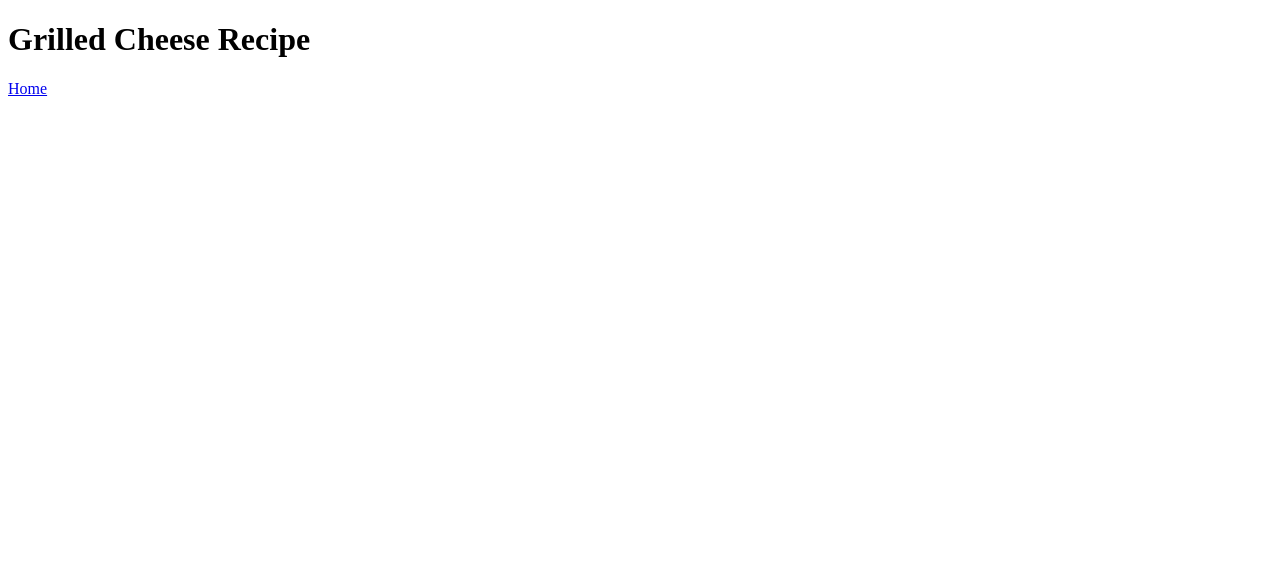
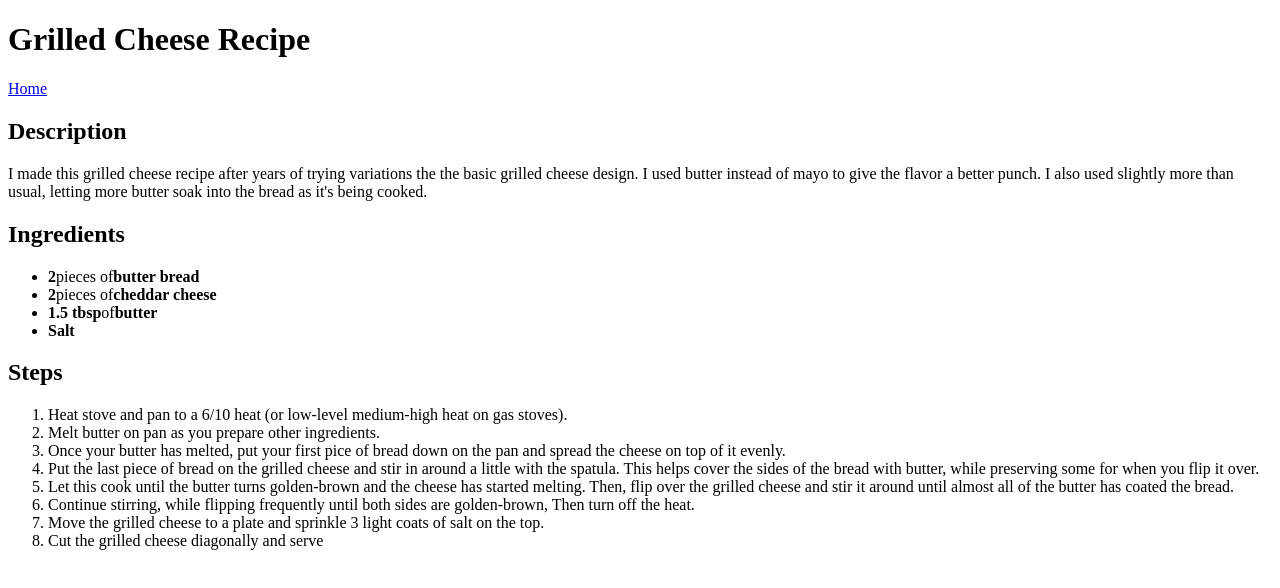
Before and after one commit to polystyrene-foam/odin-recipes, a plain HTML site: page recipes/grilled-cheese.html in a window 1280 px wide. Drawn offline with Linux system fonts and the light colour scheme.

Commit message:
Added the desciption, ingredients, and steps sections of the grilled cheese recipe

```diff
--- a/recipes/grilled-cheese.html
+++ b/recipes/grilled-cheese.html
@@ -8,5 +8,29 @@
     <body>
         <h1>Grilled Cheese Recipe</h1>
         <a href="../index.html">Home</a>
+
+        <h2>Description</h2>
+        <p>I made this grilled cheese recipe after years of trying variations the the basic grilled cheese design. I used butter instead of mayo to give the flavor a better punch. I also used slightly more than usual, letting more butter soak into the bread as it's being cooked.</p>
+
+        <h2>Ingredients</h2>
+        <ul>
+            <li><strong>2</strong>pieces of<strong>butter bread</strong></li>
+            <li><strong>2</strong>pieces of<strong>cheddar cheese</strong></li>
+            <li><strong>1.5 tbsp</strong>of<strong>butter</strong></li>
+            <li><strong>Salt</strong></li>
+
+        </ul>
+
+        <h2>Steps</h2>
+        <ol>
+            <li>Heat stove and pan to a 6/10 heat (or low-level medium-high heat on gas stoves).</li>
+            <li>Melt butter on pan as you prepare other ingredients.</li>
+            <li>Once your butter has melted, put your first pice of bread down on the pan and spread the cheese on top of it evenly.</li>
+            <li>Put the last piece of bread on the grilled cheese and stir in around a little with the spatula. This helps cover the sides of the bread with butter, while preserving some for when you flip it over.</li>
+            <li>Let this cook until the butter turns golden-brown and the cheese has started melting. Then, flip over the grilled cheese and stir it around until almost all of the butter has coated the bread.</li>
+            <li>Continue stirring, while flipping frequently until both sides are golden-brown, Then turn off the heat.</li>
+            <li>Move the grilled cheese to a plate and sprinkle 3 light coats of salt on the top.</li>
+            <li>Cut the grilled cheese diagonally and serve</li>
+        </ol>
     </body>
 </html>
```
